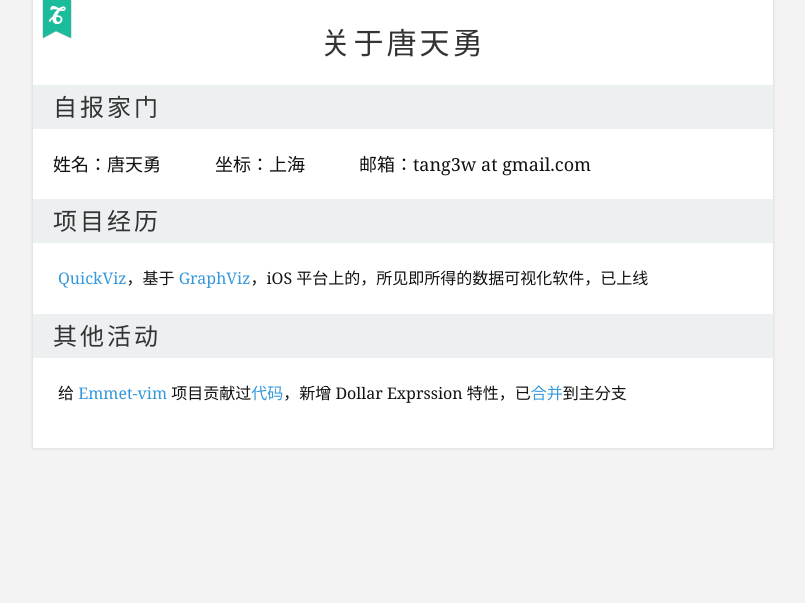
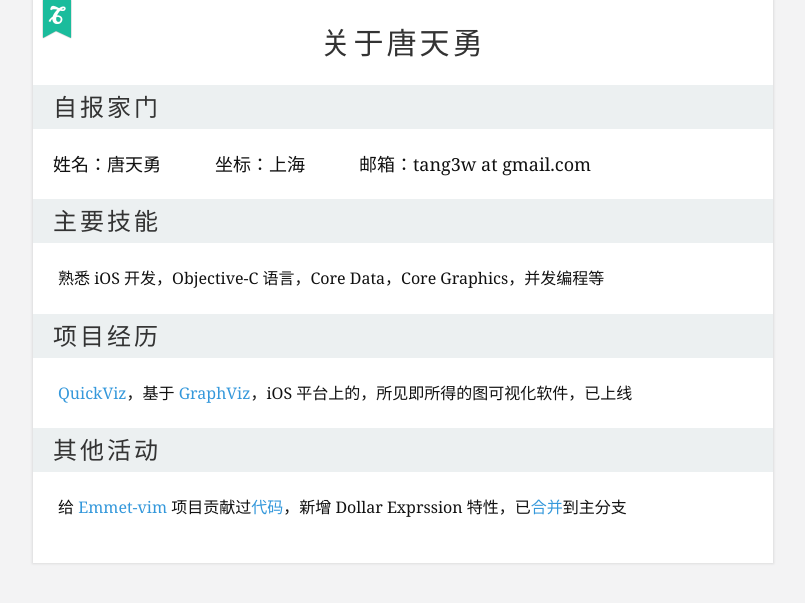
Before and after one commit to tang3w/tang3w.github.com, a Jekyll site: the page built from about.html, in a window 1280 px wide. Shown: the top 603 px of the page, without its empty margins (237-1042 px from the left). Built offline with Jekyll 4.4.1, drawn with Linux system fonts in a browser that asks for light colours; Markdown is read by kramdown in place of the engine named in the settings.

Commit message:
Edit two pages

```diff
--- a/about.html
+++ b/about.html
@@ -6,8 +6,11 @@ title: 关于唐天勇
 ### 自报家门
 姓名：唐天勇　　　坐标：上海　　　邮箱：tang3w at gmail.com
 
+### 主要技能
+* 熟悉 iOS 开发，Objective-C 语言，Core Data，Core Graphics，并发编程等
+
 ### 项目经历
-* [QuickViz][1]，基于 [GraphViz][2]，iOS 平台上的，所见即所得的数据可视化软件，已上线
+* [QuickViz][1]，基于 [GraphViz][2]，iOS 平台上的，所见即所得的图可视化软件，已上线
 
 ### 其他活动
 * 给 [Emmet-vim][3] 项目贡献过[代码][4]，新增 Dollar Exprssion 特性，已[合并][5]到主分支
--- a/quickviz.html
+++ b/quickviz.html
@@ -6,7 +6,7 @@ comments: true
 
 ### 简介
 
-[QuickViz][1] 是一个基于 [GraphViz][2] 的，iOS 平台上的应用程序。你可以使用它来快速实现数据可视化，创建思维导图、流程图、网络结构图、社交网络图等。
+[QuickViz][1] 是一个基于 [GraphViz][2] 的，iOS 平台上的应用程序。你可以使用它来快速实现图可视化，创建思维导图、流程图、网络结构图、社交网络图等。
 
 ### 演示
 
```
